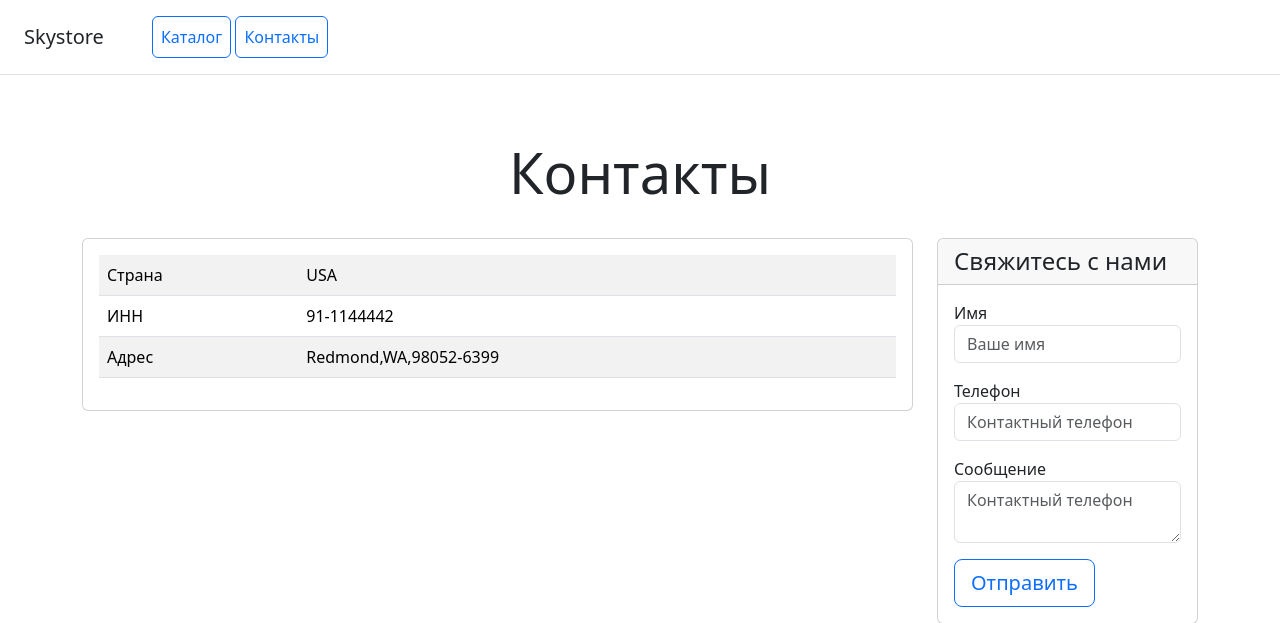
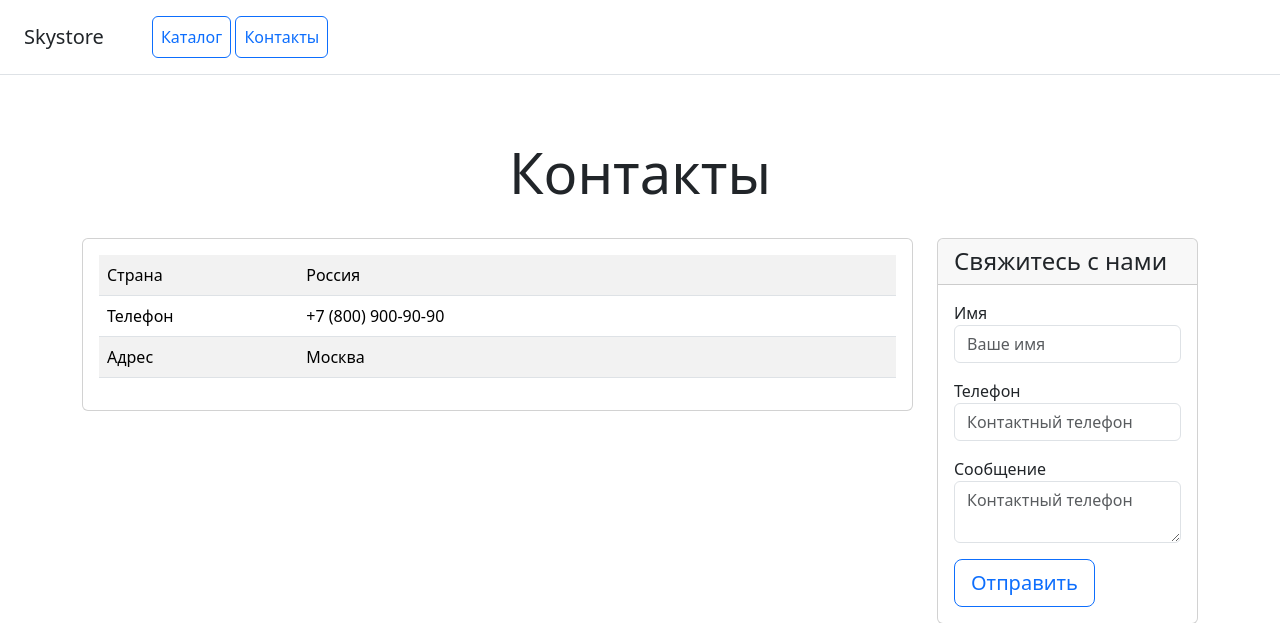
Before and after one commit to rslobolinsky/hw_2_django, a Django app: template catalog/templates/catalog/contacts.html in a window 1280 px wide. Shown: the top 623 px of the page. Run offline with Django 5.2, Linux system fonts and the light colour scheme; the template is opened without the code that fills it, so the values that code supplies are empty; parts of the project's set-up code (start-up, migrations or seed data) failed here and were passed over.

Commit message:
change, country, cell, city

```diff
--- a/catalog/templates/catalog/contacts.html
+++ b/catalog/templates/catalog/contacts.html
@@ -27,15 +27,15 @@
                     <table class="table table-striped">
                         <tr>
                             <td class="w-25">Страна</td>
-                            <td>USA</td>
+                            <td>Россия</td>
                         </tr>
                         <tr>
-                            <td class="w-25">ИНН</td>
-                            <td>91-1144442</td>
+                            <td class="w-25">Телефон</td>
+                            <td>+7 (800) 900-90-90</td>
                         </tr>
                         <tr>
                             <td class="w-25">Адрес</td>
-                            <td>Redmond,WA,98052-6399</td>
+                            <td>Москва</td>
                         </tr>
                     </table>
                 </div>
```
